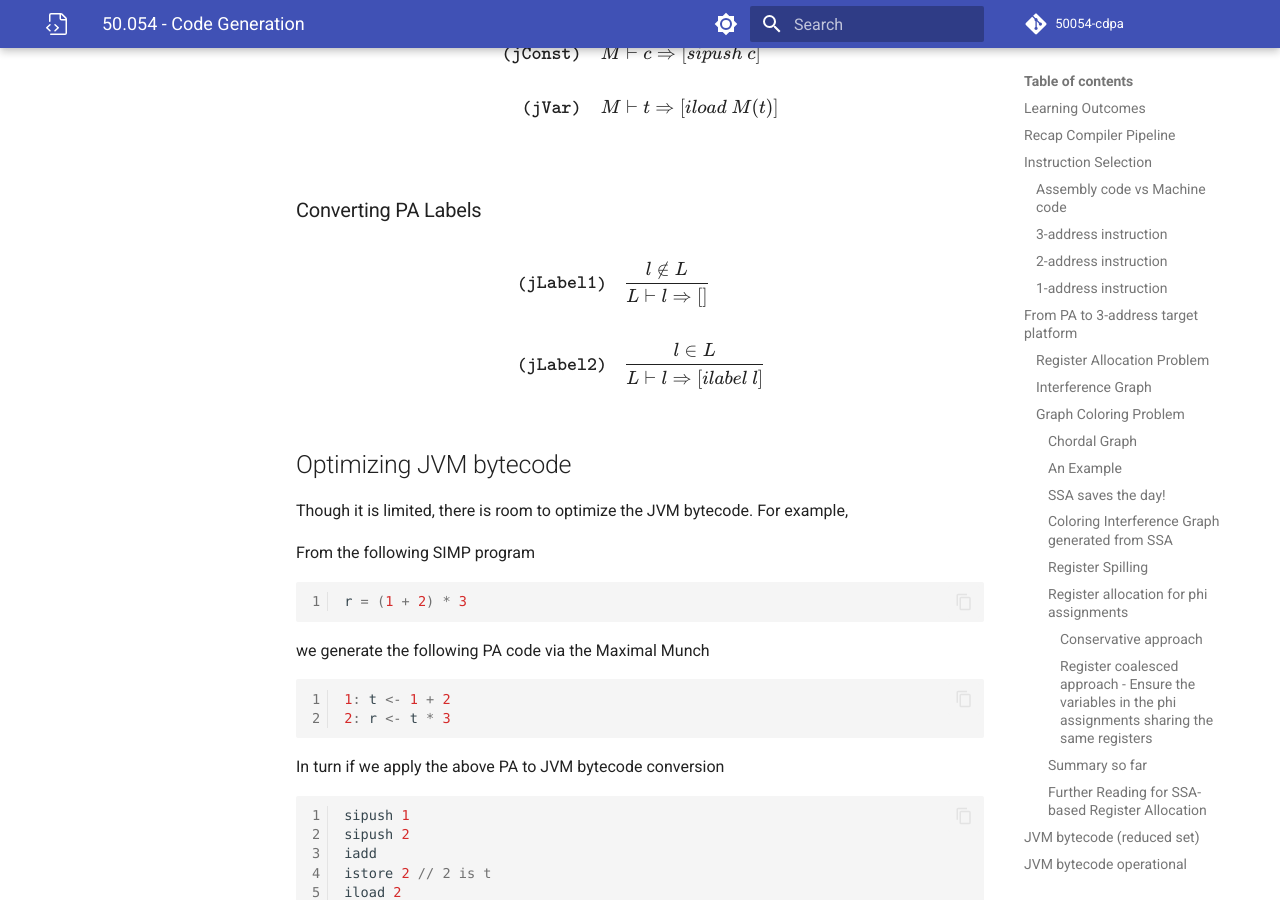
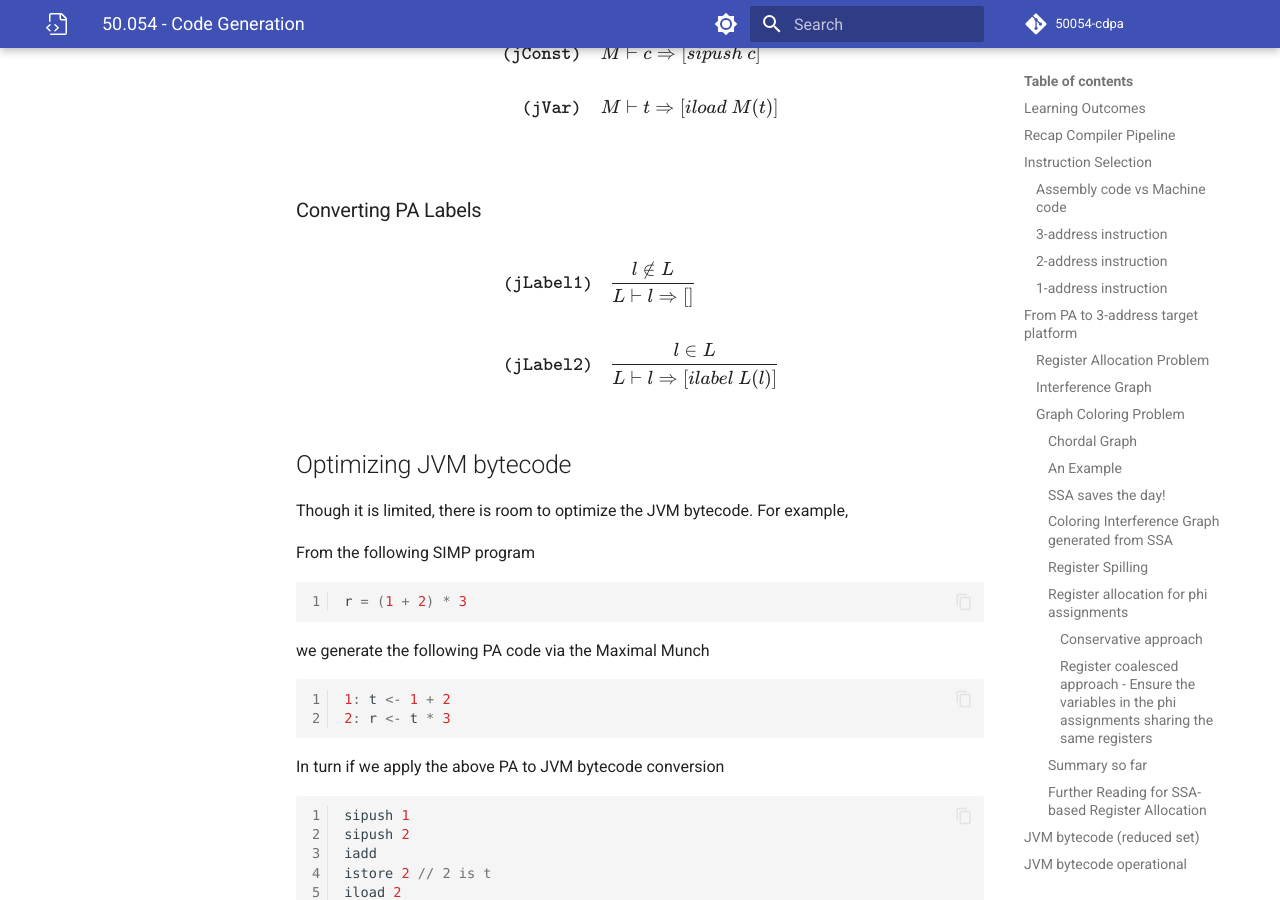
Before and after one commit to 50054-cdpa/notes_haskell, an MkDocs documentation site: the page built from docs/code_generation.md, in a window 1280 px wide and 900 px high, scrolled down 24489 px. Built offline with MkDocs 1.6.1 and Material for MkDocs 9.7.7, drawn with Linux system fonts in a browser that asks for light colours; some web fonts are replaced; comment, search, counter and statistics services are not loaded.

Commit message:
Fixed jLabel2

```diff
--- a/docs/code_generation.md
+++ b/docs/code_generation.md
@@ -997,7 +997,7 @@ $$
 {\tt (jLabel2)} & \begin{array}{c}
                     l  \in L
                     \\ \hline
-                    L \vdash l \Rightarrow [ilabel\ l]
+                    L \vdash l \Rightarrow [ilabel\ L(l)]
                    \end{array}
 \end{array}
 $$
```
